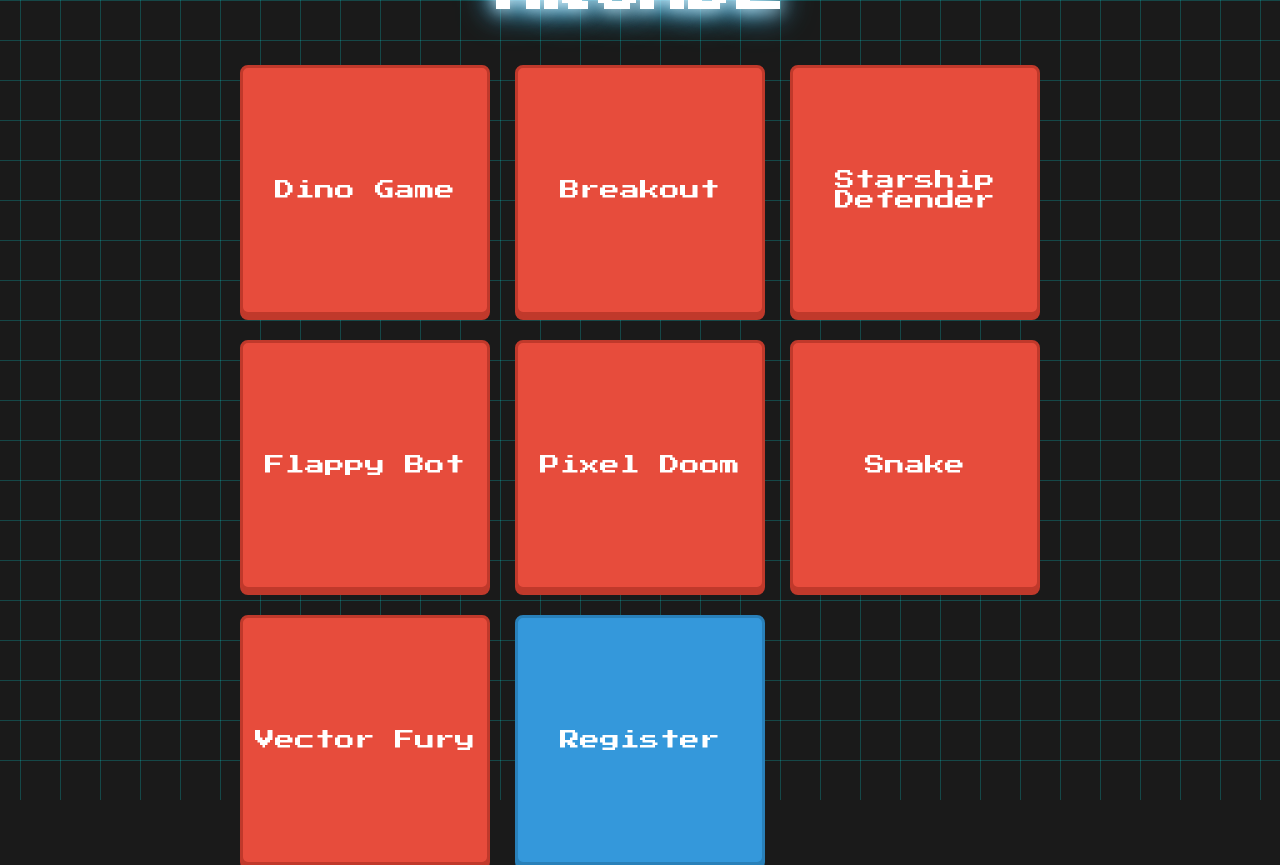
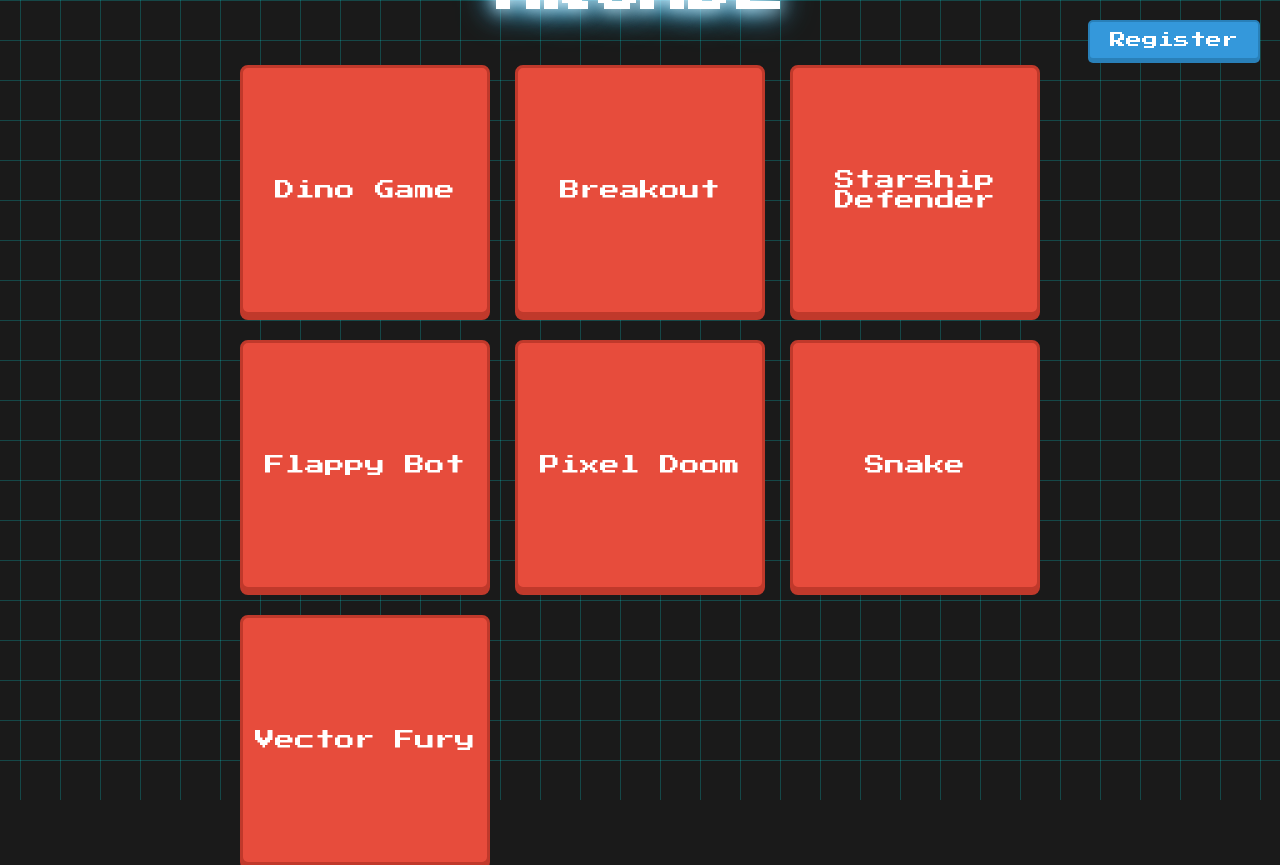
Before and after one commit to levaneza-ggce/dino-game, a plain HTML site: page index.html in a window 1280 px wide. Drawn offline with Linux system fonts and the light colour scheme.

Commit message:
Registartion

```diff
--- a/index.html
+++ b/index.html
@@ -18,6 +18,7 @@
             font-family: 'Press Start 2P', cursive;
             overflow: hidden;
             text-align: center;
+            position: relative; /* Added for positioning context */
         }
 
             /* Animated Background Grid */
@@ -112,19 +113,29 @@
                 animation: none;
             }
 
-        /* Style for the register button */
-        .register-link {
-            background-color: #3498db; /* Blue color */
-            border-color: #2980b9;
-            box-shadow: 0 5px 0 #2980b9;
+        /* --- New styles for the top-right button --- */
+        .top-right-btn {
+            position: absolute;
+            top: 20px;
+            right: 20px;
+            font-size: 16px;
+            color: #fff;
+            background-color: #3498db;
+            padding: 10px 20px;
+            text-decoration: none;
+            border-radius: 5px;
+            border: 2px solid #2980b9;
+            box-shadow: 0 3px 0 #2980b9;
+            transition: all 0.1s ease-in-out;
         }
 
-            .register-link:hover {
+            .top-right-btn:hover {
                 background-color: #4aa3df;
             }
 
-            .register-link:active {
-                box-shadow: 0 2px 0 #2980b9;
+            .top-right-btn:active {
+                box-shadow: 0 1px 0 #2980b9;
+                transform: translateY(2px);
             }
 
 
@@ -138,6 +149,11 @@
             h1 {
                 font-size: 36px;
             }
+
+            .top-right-btn {
+                font-size: 14px;
+                padding: 8px 15px;
+            }
         }
 
         @media (max-width: 480px) {
@@ -148,6 +164,9 @@
     </style>
 </head>
 <body>
+    <!-- Register button is now here -->
+    <a href="registration.html" class="top-right-btn">Register</a>
+
     <h1>ARCADE</h1>
     <div class="game-selection">
         <a href="dino.html" class="game-link">Dino Game</a>
@@ -157,7 +176,7 @@
         <a href="doom.html" class="game-link">Pixel Doom</a>
         <a href="snake.html" class="game-link">Snake</a>
         <a href="vector.html" class="game-link">Vector Fury</a>
-        <a href="registration.html" class="game-link register-link">Register</a>
+        <!-- The old register button has been removed from the grid -->
     </div>
 </body>
 </html>
```
